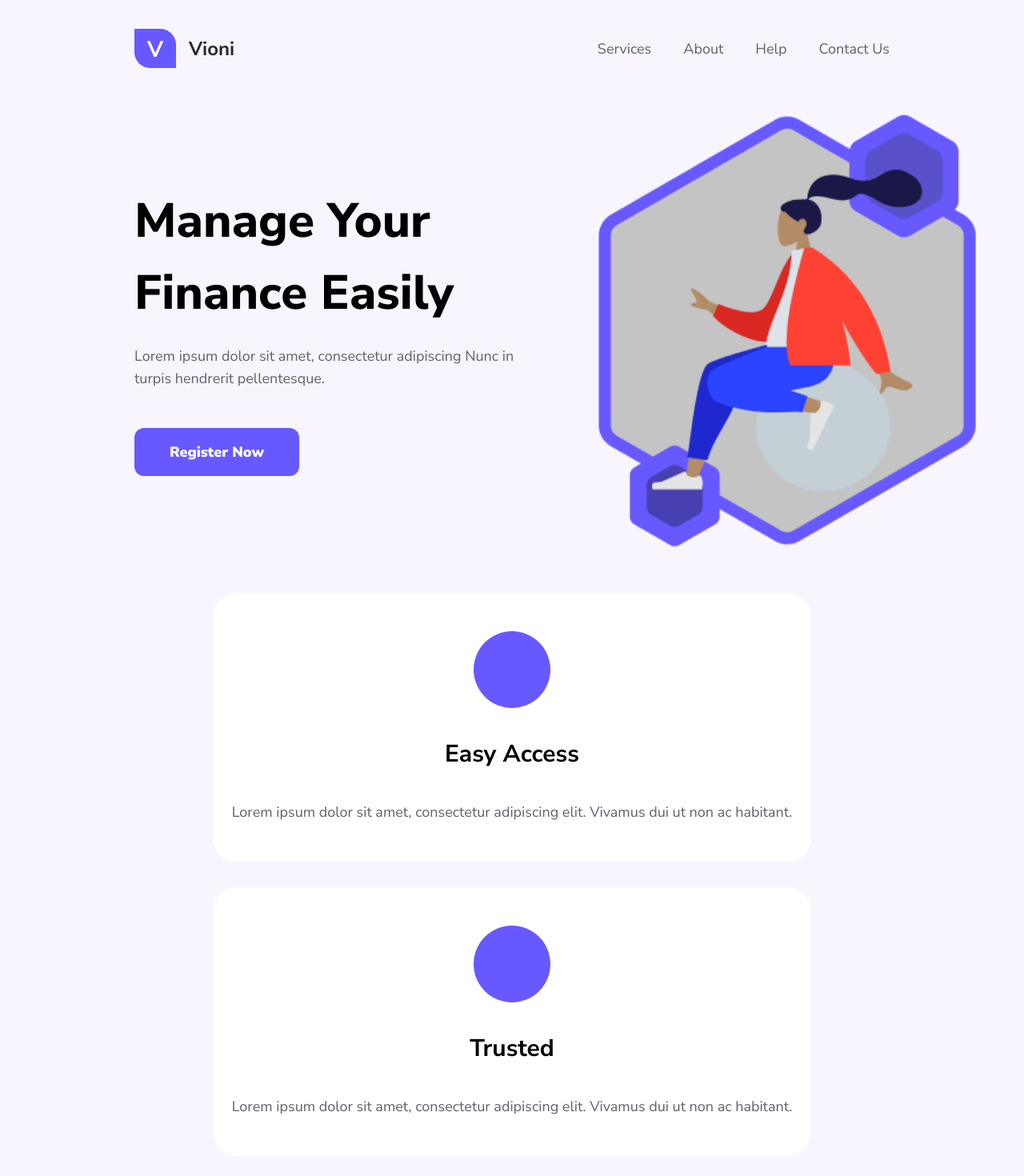
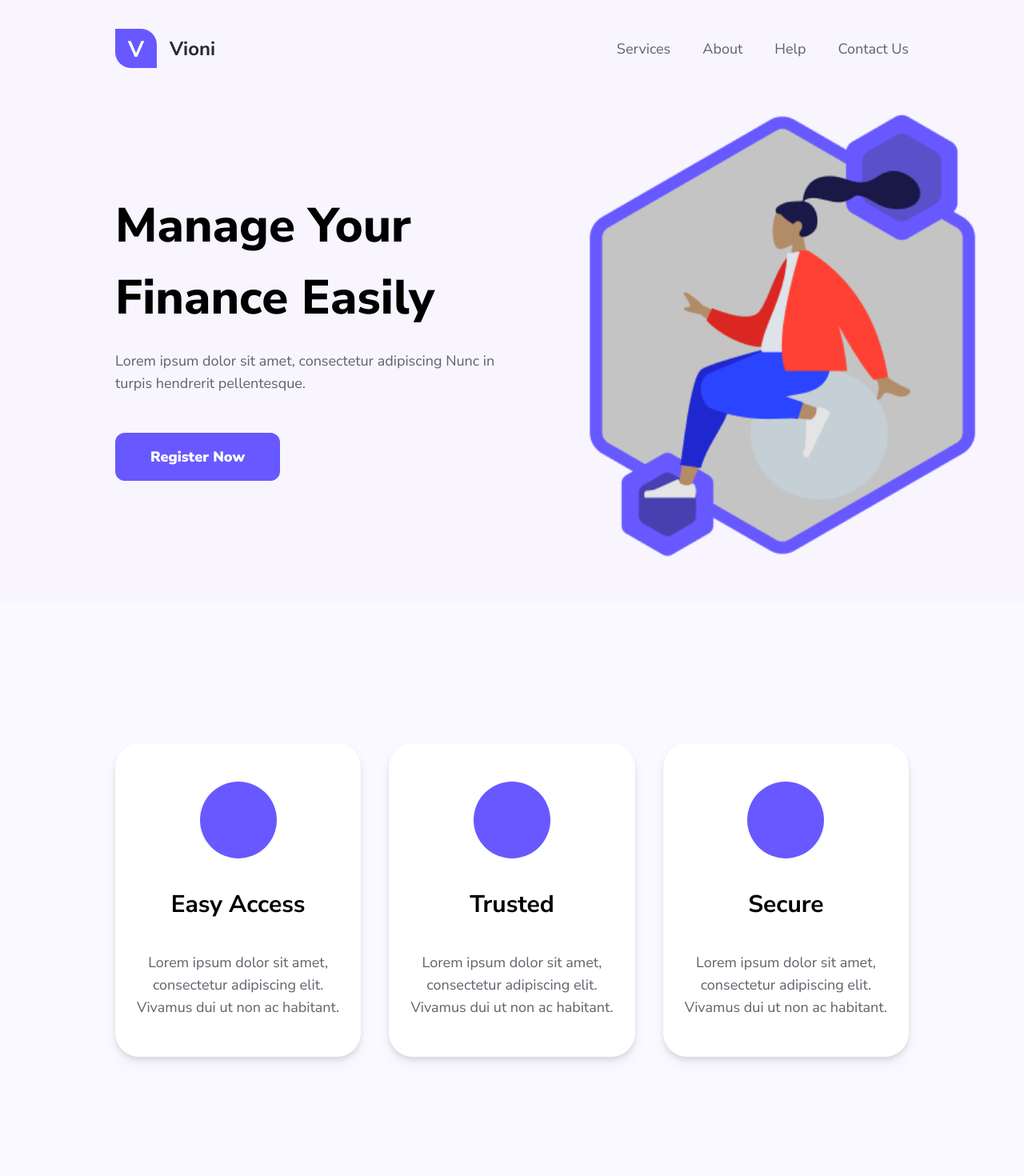
Before and after one commit to zoharkiks/vioni, a Next.js app: page / in a window 1280 px wide. Shown: the top 1470 px of the page at 80% size. Built offline with nearby package versions, Linux system fonts and the light colour scheme; some icons are missing.

Commit message:
Add card responsiveness

```diff
--- a/components/Card.tsx
+++ b/components/Card.tsx
@@ -5,7 +5,7 @@ import { Icon } from '@iconify/react';
 const Card = ({text}) => {
   return (
     <>
-    <div className=" flex flex-col justify-center items-center  py-12 px-6 space-y-10 rounded-[30px] bg-white max-w-[90%] ">
+    <div className="  flex flex-col justify-center items-center  py-12 px-6 space-y-10 rounded-[30px] bg-white max-w-[90%] drop-shadow-lg ">
         <div className="flex bg-primary rounded-full p-5">
         <Icon className='text-white h-14 w-14' icon="bi:shield-fill-check" />
         </div>
--- a/containers/Hero.tsx
+++ b/containers/Hero.tsx
@@ -4,7 +4,7 @@ import { images } from "../constants";
 
 const Hero = () => {
   return (
-    <div className=" pt-14 pb-14 md:grid md:grid-cols-2 md:pl-12 lg:pl-36  ">
+    <div className=" pt-14 pb-14 md:grid md:grid-cols-2 md:pl-12 lg:pl-36 px-6  ">
       <div className="flex  flex-col items-start  justify-center ">
         <h1 className="  mb-2.5 text-4xl max-w-lg font-extrabold !leading-[150%] lg:text-6xl lg:mb-5">
           Manage Your Finance Easily
--- a/containers/Navbar.tsx
+++ b/containers/Navbar.tsx
@@ -10,7 +10,7 @@ const Navbar = () => {
   };
 
   return (
-    <nav className="flex items-center justify-between md:px-12 lg:px-36  ">
+    <nav className="px-6 flex items-center justify-between md:px-12 lg:px-36  ">
       <div className="flex items-center justify-center space-x-4 text-2xl font-bold text-black">
         <img src={images.logo.src} alt="" />
         <div className="">Vioni</div>
--- a/containers/Services.tsx
+++ b/containers/Services.tsx
@@ -3,7 +3,7 @@ import { Card } from '../components'
 
 const Services = () => {
   return (
-    <div className='space-y-8 flex flex-col justify-center items-center'>
+    <div className='bg-bg1 py-32 px-6 md:px-12 lg:px-36 space-y-8 flex flex-col justify-center items-center md:flex-row md:space-y-0 md:space-x-[2.2rem] md:py-44'>
     <Card text="Easy Access"/>
     <Card text="Trusted"/>
     <Card text="Secure"/>
--- a/pages/index.tsx
+++ b/pages/index.tsx
@@ -7,10 +7,7 @@ import { Navbar, Footer, Hero, Services } from "../containers";
 
 const Home: NextPage = () => {
   return (
-    <div
-      className="bg-bg2 bg-opacity-5 px-6  py-9 font-nunito
-    "
-    >
+    <div className="bg-bg2 bg-opacity-5 py-9 font-nunito">
       <Head>
         <title>Vioni</title>
         <link rel="icon" href="/favicon.ico" />
```
